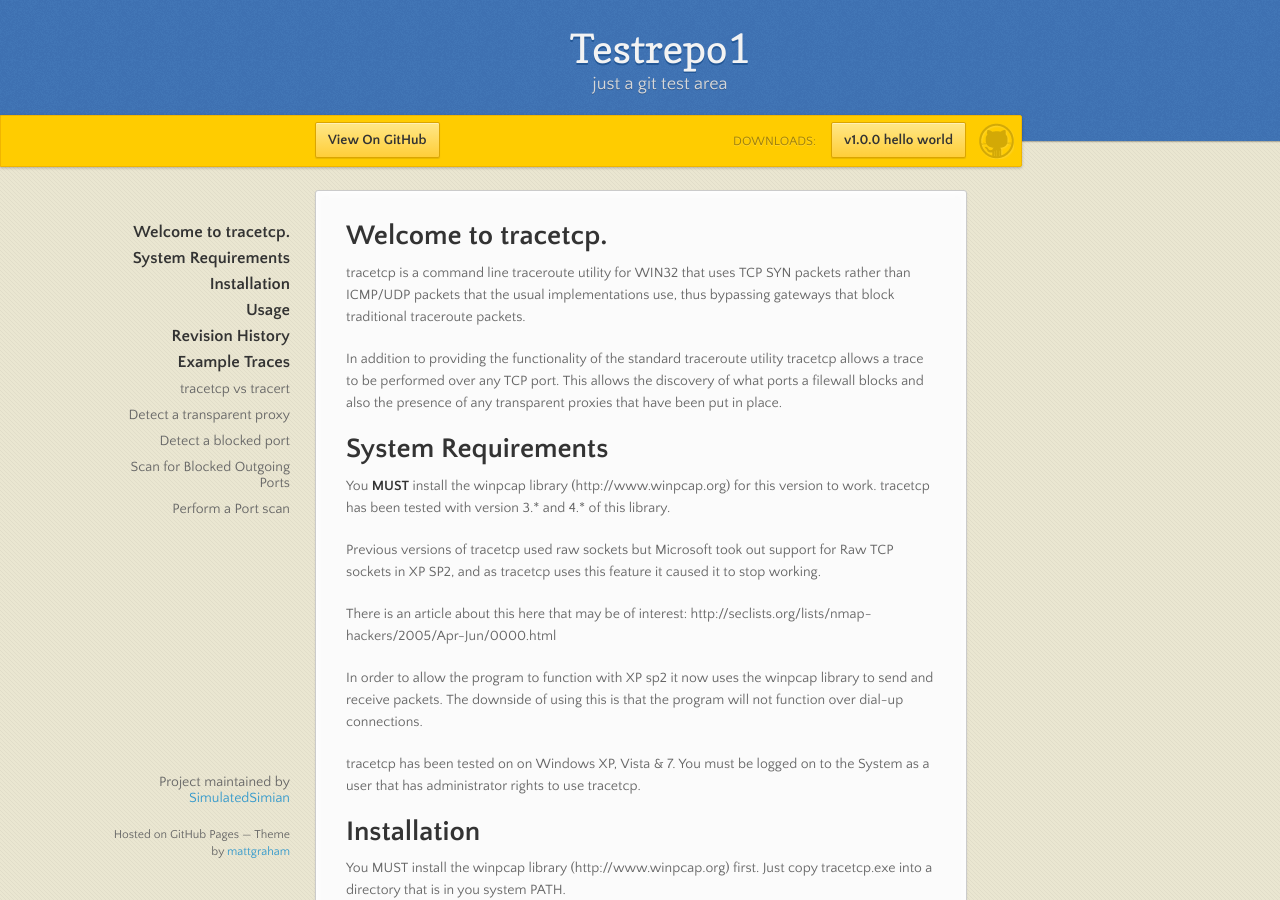
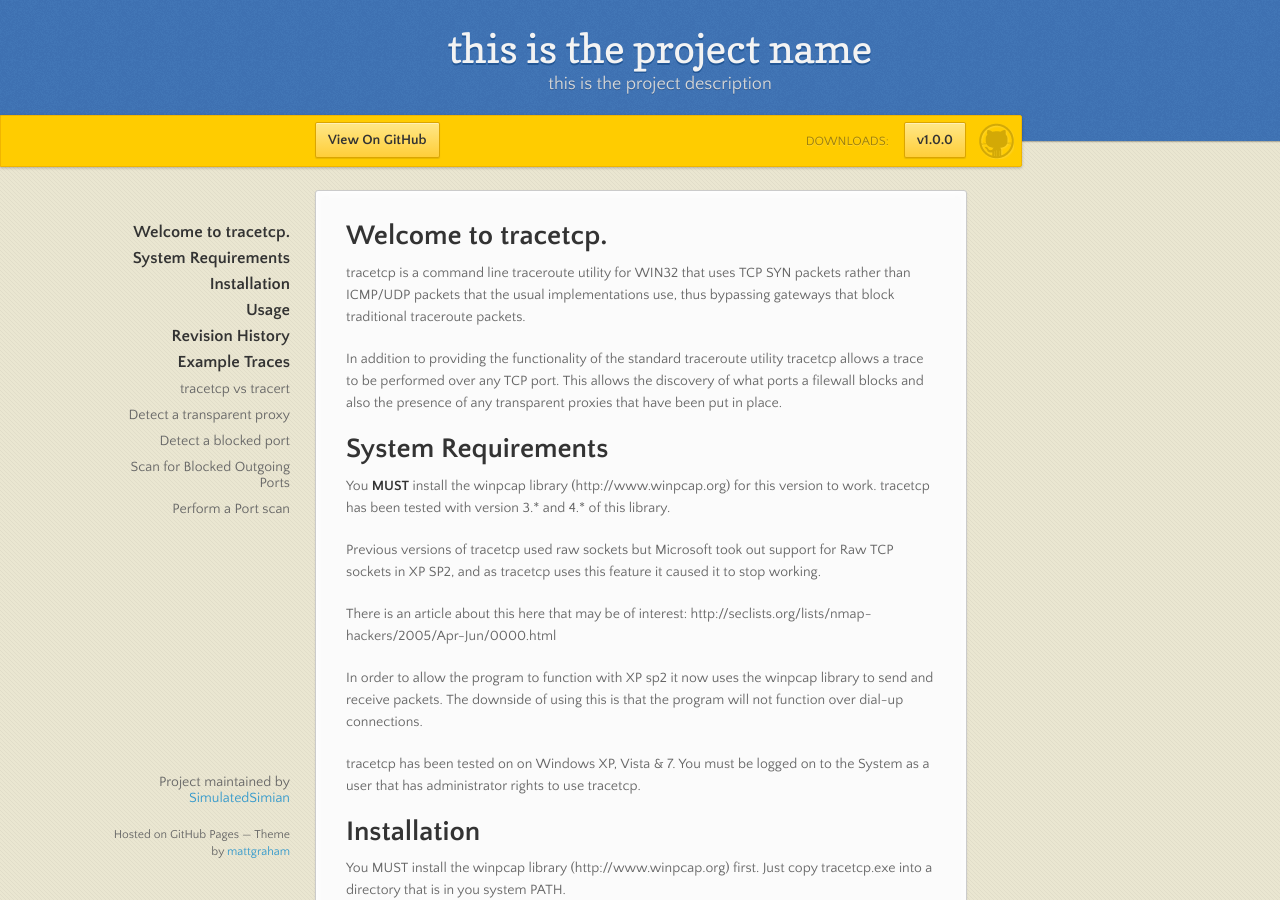
Before and after one commit to SimulatedSimian/SimulatedSimian.github.io, a Jekyll site: the page built from index.md, in a window 1280 px wide and 900 px high. Built offline with Jekyll 4.4.1, drawn with Linux system fonts in a browser that asks for light colours; nearby versions of some CDN libraries; Markdown is read by kramdown in place of the engine named in the settings.

Commit message:
Update std.html

```diff
--- a/_layouts/std.html
+++ b/_layouts/std.html
@@ -3,7 +3,7 @@
   <head>
     <meta charset="utf-8">
     <meta http-equiv="X-UA-Compatible" content="chrome=1">
-    <title>Testrepo1 by SimulatedSimian</title>
+    <title>{{page.title}}</title>
     <link rel="stylesheet" href="stylesheets/styles.css">
     <link rel="stylesheet" href="stylesheets/pygment_trac.css">
     <script src="https://ajax.googleapis.com/ajax/libs/jquery/1.7.1/jquery.min.js"></script>
@@ -17,18 +17,18 @@
   <body>
 
       <header>
-        <h1>Testrepo1</h1>
-        <p>just a git test area</p>
+        <h1>{{site.projectname}}</h1>
+        <p>{{site.projectdesc}}</p>
       </header>
 
       <div id="banner">
         <span id="logo"></span>
 
-        <a href="https://github.com/SimulatedSimian/testrepo1" class="button fork"><strong>View On GitHub</strong></a>
+        <a href="{{site.projectrepo}}" class="button fork"><strong>View On GitHub</strong></a>
         <div class="downloads">
           <span>Downloads:</span>
           <ul>
-            <li><a href="https://github.com/SimulatedSimian/tracetcp/releases" class="button">v1.0.0 {{page.wibble}}{{site.wibble}}</a></li>
+            <li><a href="{{site.porjectdownloadURL}}" class="button">{{site.porjectdownloadtext}}</a></li>
           </ul>
         </div>
       </div><!-- end banner -->
```
